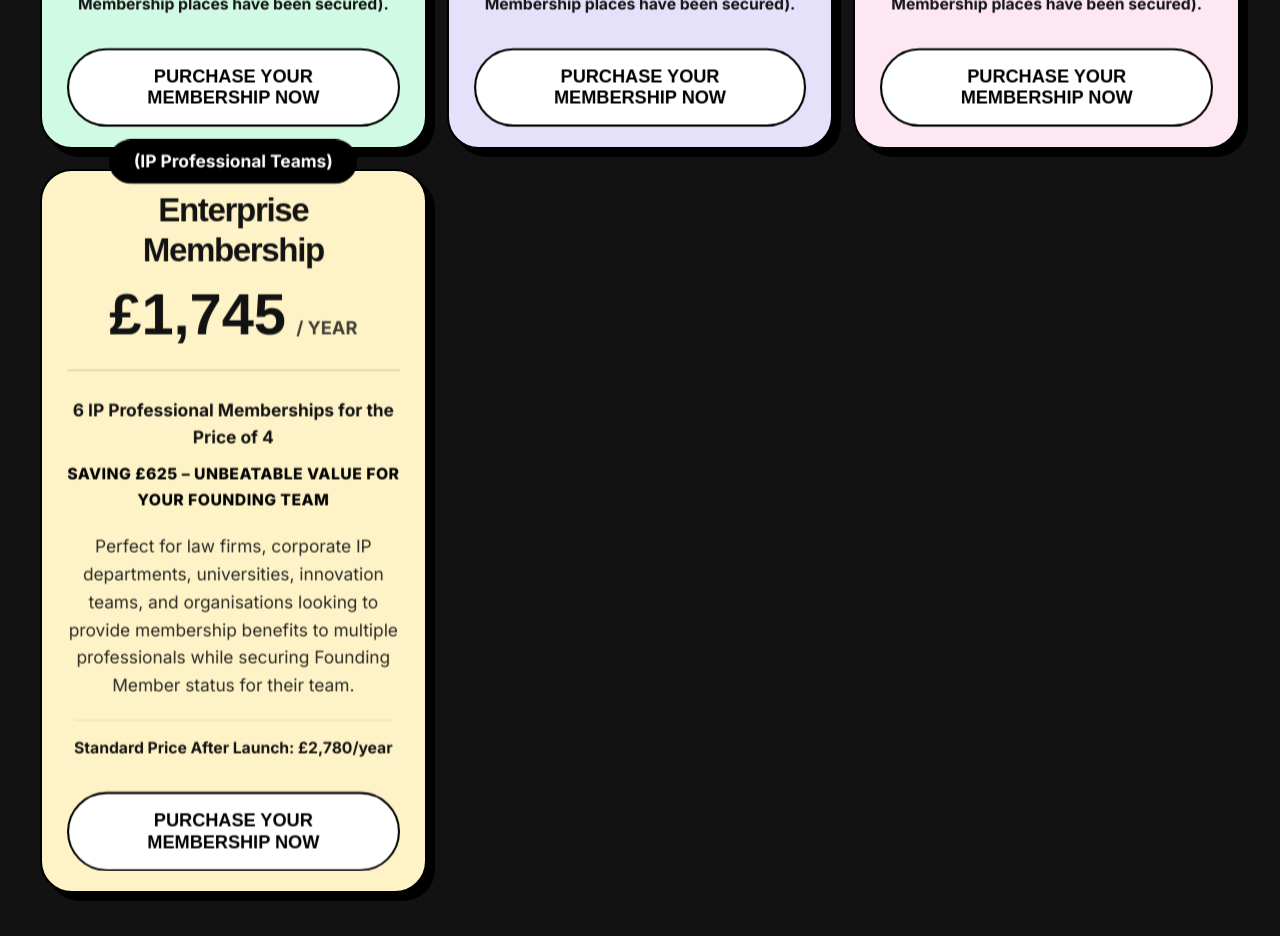
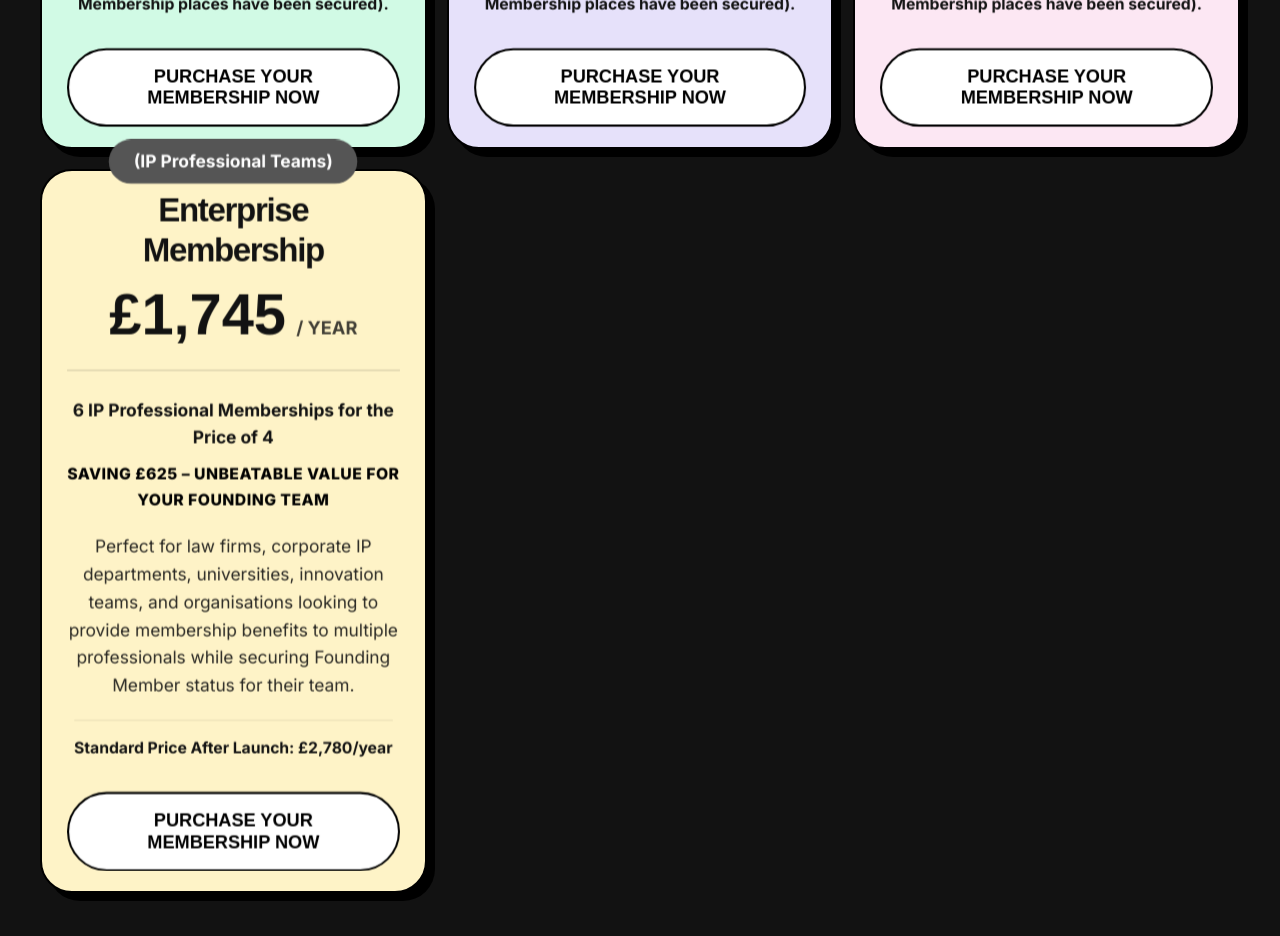
Before and after one commit to northornsmedia/wipa-main, a Next.js app: page /plans in a window 1280 px wide. Shown: the part 1160-2096 px from the top of the page. Built offline with nearby package versions, Linux system fonts and the light colour scheme; no server answers; a web font is replaced by a local one.

Commit message:
Change plan subtitle badge to grey

```diff
--- a/src/components/PlansGridClient.tsx
+++ b/src/components/PlansGridClient.tsx
@@ -100,7 +100,7 @@ export default function PlansGridClient({ plans }: { plans: Plan[] }) {
           <TiltCard key={i} className={`${t.style}`} style={{ display: 'flex', flexDirection: 'column', alignItems: 'center', textAlign: 'center', padding: '30px', borderRadius: '32px', border: '2px solid var(--color-black)', boxShadow: '8px 8px 0px var(--color-black)', height: '100%', position: 'relative' }}>
 
             {t.subtitle && (
-              <div style={{ position: 'absolute', top: '-50px', left: '50%', transform: 'translateX(-50%)', backgroundColor: 'var(--color-black)', color: 'var(--color-white)', padding: '8px 24px', borderRadius: '24px', fontWeight: 'bold', fontSize: '1.05rem', whiteSpace: 'nowrap', zIndex: 10 }}>
+              <div style={{ position: 'absolute', top: '-50px', left: '50%', transform: 'translateX(-50%)', backgroundColor: '#555', color: 'var(--color-white)', padding: '8px 24px', borderRadius: '24px', fontWeight: 'bold', fontSize: '1.05rem', whiteSpace: 'nowrap', zIndex: 10 }}>
                 {t.subtitle}
               </div>
             )}
```
